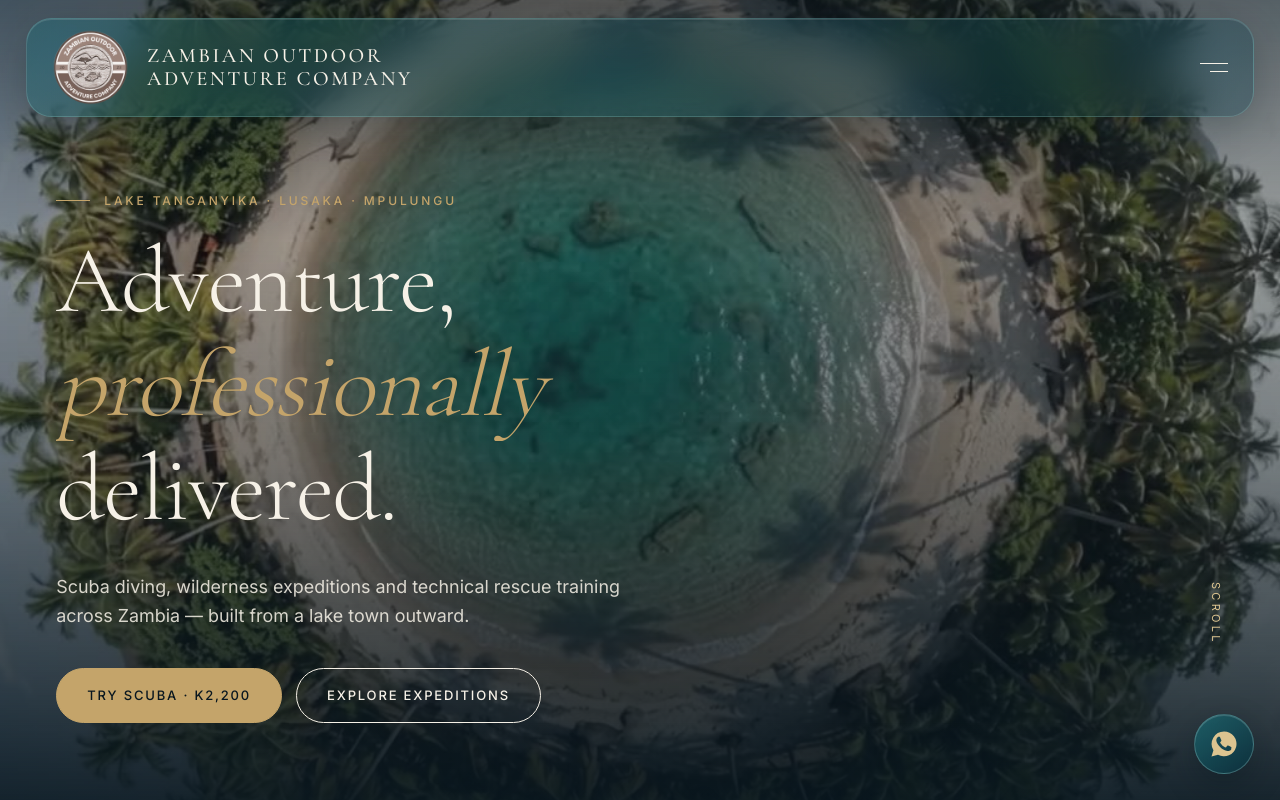
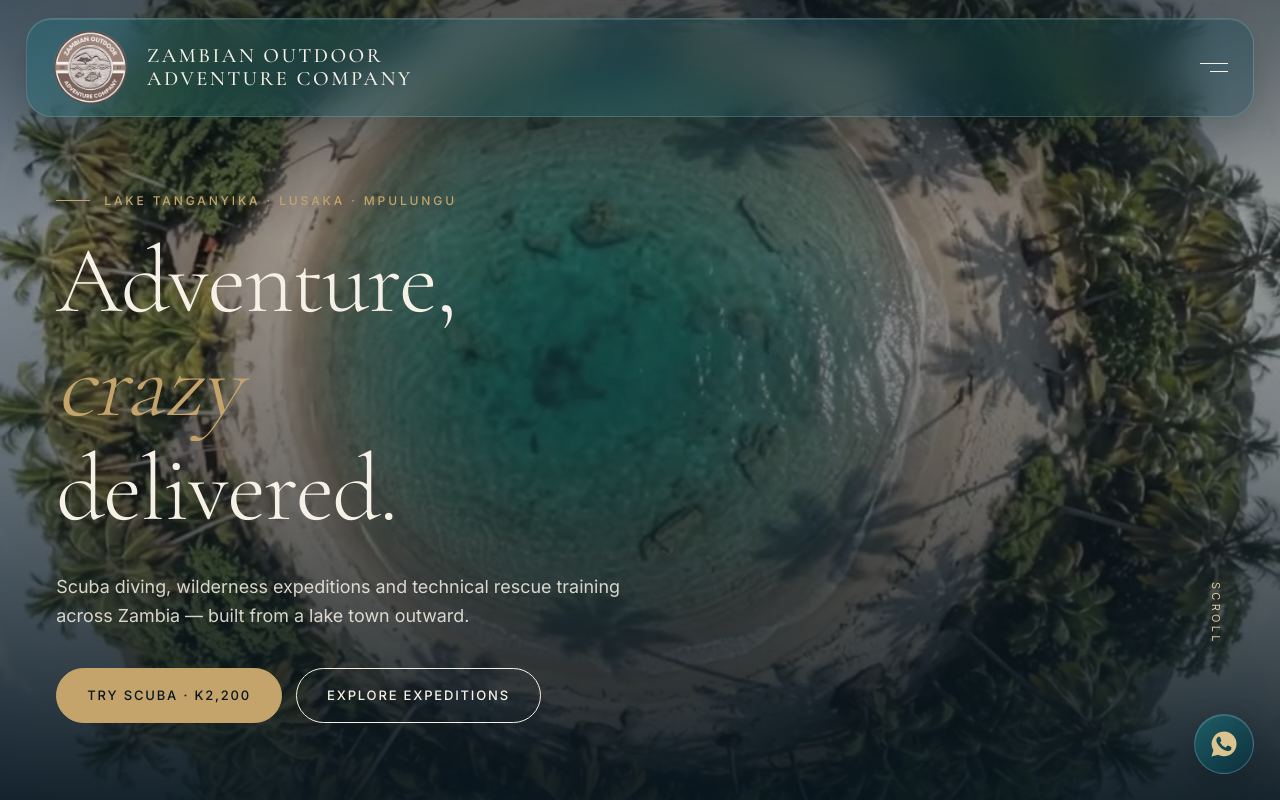
Before and after one commit to zedkooky/zoac, a Next.js app: page / in a window 1280 px wide. Shown: the top 800 px of the page. Built offline with nearby package versions, Linux system fonts and the light colour scheme.

Commit message:
Hero headline: Adventure, crazy delivered.
Co-Authored-By: Claude Opus 5.5 <noreply@anthropic.com>
Claude-Session: https://claude.ai/code/session_01SSVt6dTfHH9q8uRMtzTyMa

```diff
--- a/app/page.tsx
+++ b/app/page.tsx
@@ -23,7 +23,7 @@ export default function Home() {
       <PageHero
         home
         kicker="Lake Tanganyika · Lusaka · Mpulungu"
-        lines={["Adventure,", <em key="e">professionally</em>, "delivered."]}
+        lines={["Adventure,", <em key="e">crazy</em>, "delivered."]}
         lede="Scuba diving, wilderness expeditions and technical rescue training across Zambia — built from a lake town outward."
         image="/img/hero-lake-poster.jpg"
         alt="Aerial view of a palm-fringed beach and clear water on the lakeshore"
```
Also changed, not shown: 1 other file (tests, documents, lock files or other folders).
